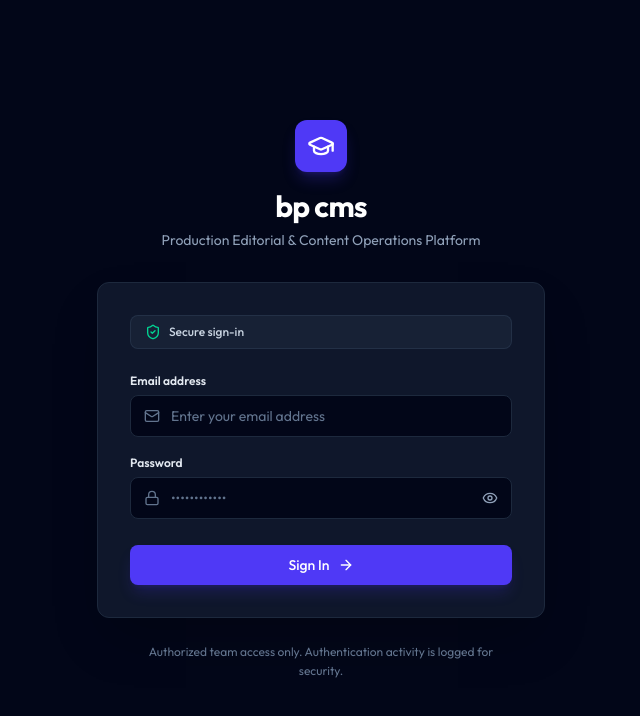
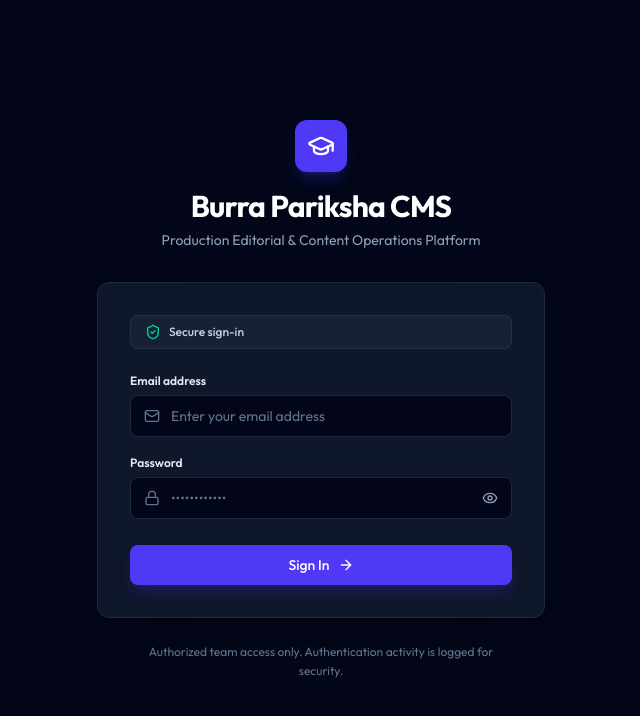
Before and after one commit to Jithendranageswarareddy/burra_pariksha_cms, a React (Vite) app: page / in a window 1280 px wide. Shown: the top 716 px of the page, without its empty margins (319-959 px from the left). Built offline with nearby package versions, Linux system fonts and the light colour scheme; no server answers.

Commit message:
revert(ui): restore Burra Pariksha CMS title on login page

```diff
--- a/src/pages/LoginPage.tsx
+++ b/src/pages/LoginPage.tsx
@@ -37,7 +37,7 @@ export const LoginPage: React.FC = () => {
             <GraduationCap className="w-7 h-7" />
           </div>
           <h1 className="text-2xl font-bold tracking-tight text-white sm:text-3xl font-display">
-            bp cms
+            Burra Pariksha CMS
           </h1>
           <p className="mt-1.5 text-sm text-slate-400">
             Production Editorial & Content Operations Platform
```
